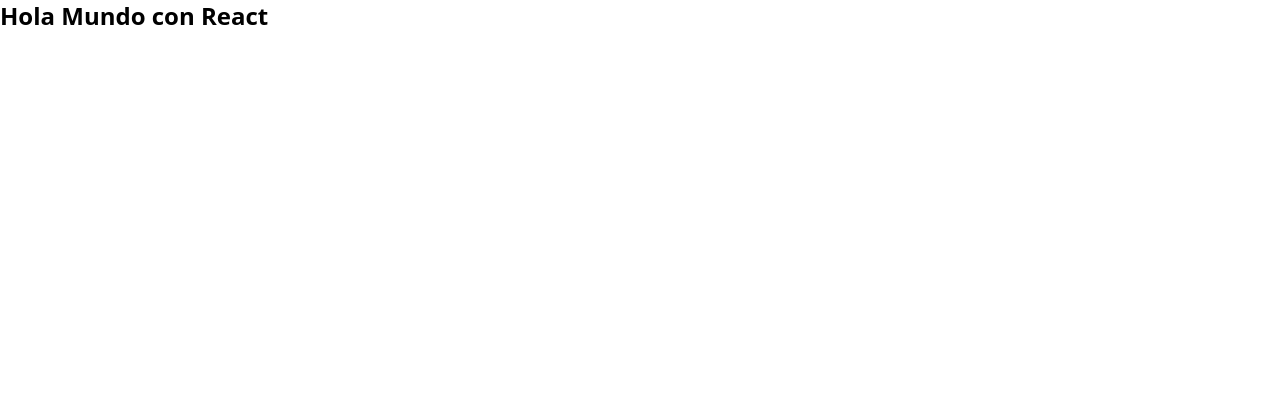
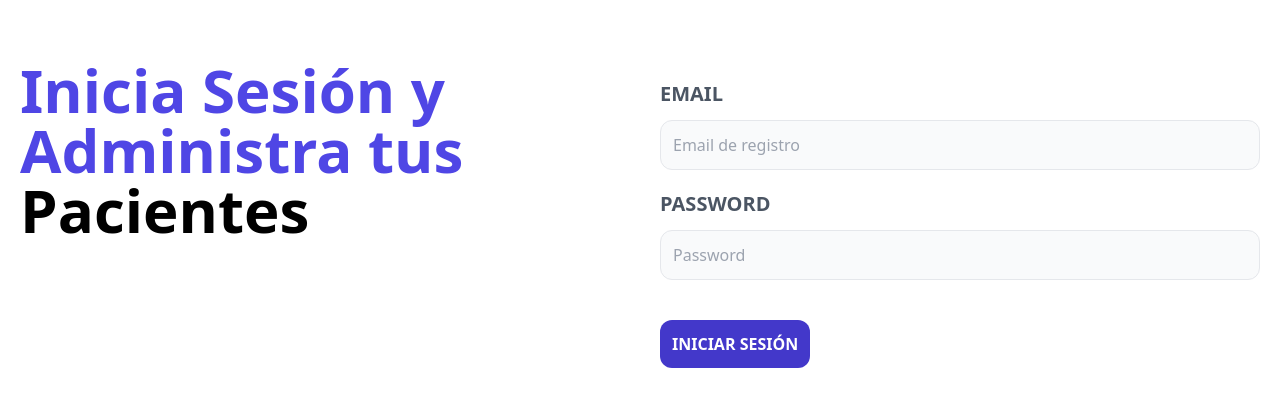
Before and after one commit to JPalacio3/APV_FullSatck-Javascript, a React (Vite) app in the folder frontend/: page / in a window 1280 px wide. Shown: the top 406 px of the page. Built offline with nearby package versions, Linux system fonts and the light colour scheme.

Commit message:
feat : fontend - Creación de la pagina de login y el formulario de inicio de sesión

```diff
--- a/frontend/index.html
+++ b/frontend/index.html
@@ -3,9 +3,8 @@
 
 <head>
   <meta charset="UTF-8" />
-  <link rel="icon" type="image/svg+xml" href="/vite.svg" />
   <meta name="viewport" content="width=device-width, initial-scale=1.0" />
-  <title>APV Administrador de Pacientes de Veterinaria</title>
+  <title>Administrador de Pacientes de Veterinaria</title>
 </head>
 
 <body>
--- a/frontend/package.json
+++ b/frontend/package.json
@@ -11,7 +11,8 @@
   },
   "dependencies": {
     "react": "^18.2.0",
-    "react-dom": "^18.2.0"
+    "react-dom": "^18.2.0",
+    "react-router-dom": "^6.23.0"
   },
   "devDependencies": {
     "@types/react": "^18.2.66",
--- a/frontend/src/App.jsx
+++ b/frontend/src/App.jsx
@@ -1,9 +1,25 @@
 
+import { BrowserRouter, Routes, Route } from 'react-router-dom';
+import { AuthLayout } from './layout/AuthLayout';
+import { Login } from './paginas/Login';
+import { Registrar } from './paginas/Registrar';
+import { OlvidePassword } from './paginas/OlvidePassword';
+import { ConfirmarCuenta } from './paginas/ConfirmarCuenta';
 
 function App() {
 
   return (
-    <h1 className="font-bold text-2xl">Hola Mundo con React</h1>
+    <BrowserRouter>
+      <Routes>
+        <Route path='/' element={<AuthLayout />}>
+          <Route index element={<Login />} />
+          <Route path='registrar' element={< Registrar />} />
+          <Route path='olvide-password' element={<OlvidePassword />} />
+          <Route path='confirmar/:id' element={<ConfirmarCuenta />} />
+        </Route >
+      </Routes>
+    </BrowserRouter>
+
   )
 }
 
--- /dev/null
+++ b/frontend/src/layout/AuthLayout.jsx
@@ -0,0 +1,11 @@
+import { Outlet } from "react-router-dom";
+
+export const AuthLayout = () => {
+    return (
+        <>
+            <main className="container mx-auto md:grid md:grid-cols-2 mt-10 gap-10 p-5">
+                <Outlet />
+            </main>
+        </>
+    );
+}
--- /dev/null
+++ b/frontend/src/paginas/ConfirmarCuenta.jsx
@@ -0,0 +1,8 @@
+
+export const ConfirmarCuenta = () => {
+    return (
+        <>
+            <h1>Desde confirmar cuenta</h1>
+        </>
+    )
+}
--- /dev/null
+++ b/frontend/src/paginas/Login.jsx
@@ -0,0 +1,46 @@
+// import React from 'react'
+
+export const Login = () => {
+    return (
+        <>
+            <div>
+                <h1 className="text-indigo-600 font-black text-6xl ">Inicia Sesión y Administra tus <span className="text-black">Pacientes</span></h1>
+            </div>
+
+            <div>
+                <form action="">
+                    <div className="my-5">
+                        <label
+                            htmlFor=""
+                            className="uppercase text-gray-600 block text-xl font-bold "
+                        >Email</label>
+                        <input
+                            type="email"
+                            placeholder="Email de registro"
+                            className="border w-full p-3 mt-3 bg-gray-50 rounded-xl"
+                        />
+                    </div>
+
+                    <div className="my-5">
+                        <label
+                            htmlFor=""
+                            className="uppercase text-gray-600 block text-xl font-bold "
+                        >Password</label>
+                        <input
+                            type="password"
+                            placeholder="Password"
+                            className="border w-full p-3 mt-3 bg-gray-50 rounded-xl"
+                        />
+                    </div>
+
+                    <input
+                        type="submit"
+                        value="Iniciar Sesión"
+                        className="bg-indigo-700 w-full py-3 px-3 rounded-xl text-white uppercase font-bold mt-5 hover:cursor-pointer hover:bg-indigo-900 md:w-auto "
+
+                    />
+                </form>
+            </div>
+        </>
+    );
+};
--- /dev/null
+++ b/frontend/src/paginas/OlvidePassword.jsx
@@ -0,0 +1,8 @@
+
+export const OlvidePassword = () => {
+    return (
+        <>
+            <h1>Desde Olvidé Password</h1>
+        </>
+    )
+}
--- /dev/null
+++ b/frontend/src/paginas/Registrar.jsx
@@ -0,0 +1,8 @@
+
+export const Registrar = () => {
+    return (
+        <>
+            <h1>Desde Registrar</h1>
+        </>
+    )
+}
```
